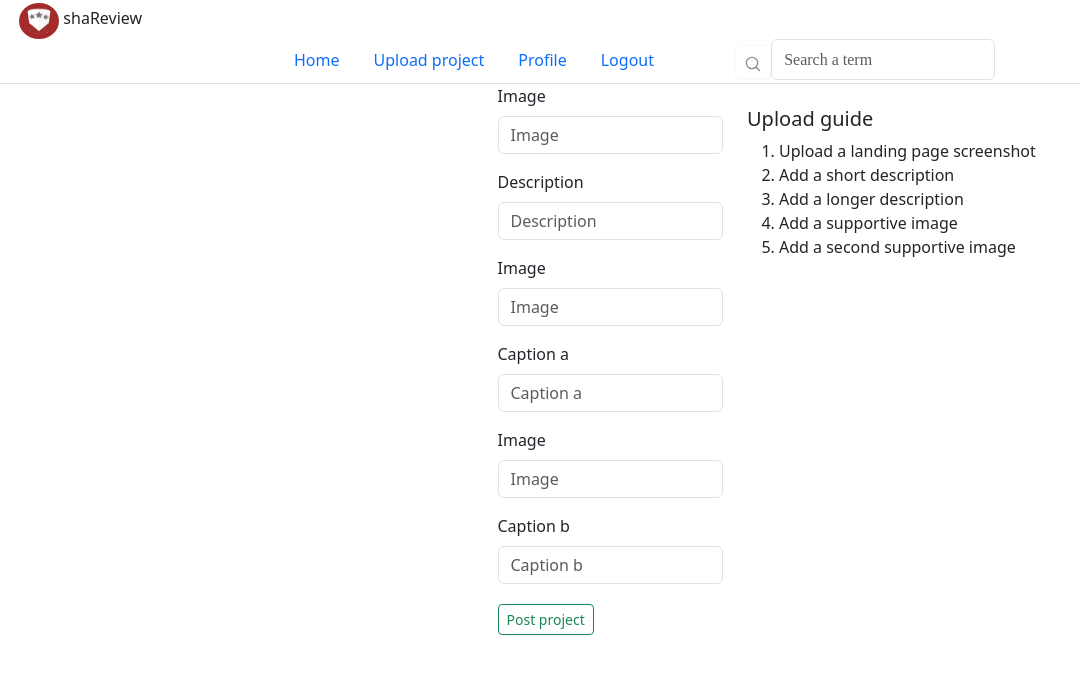
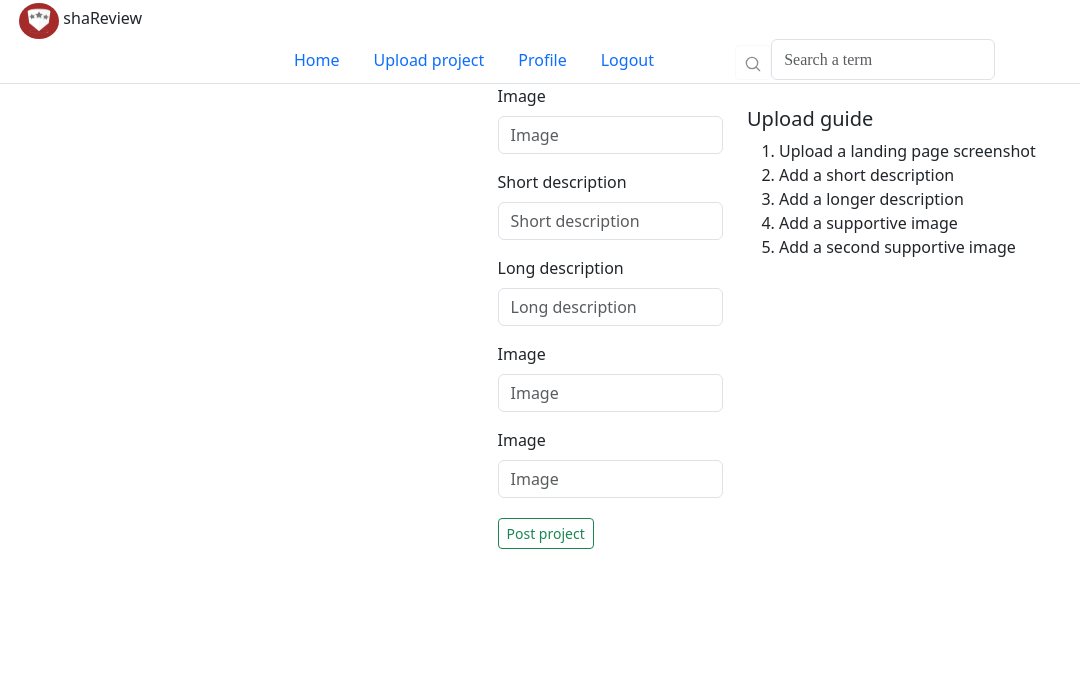
Before and after one commit to benie254/shaReview, a Django app: page /add/project/ in a window 1280 px wide. Shown: the top 674 px of the page, without its empty margins (0-1080 px from the left). Run offline with Django 4.2, Linux system fonts and the light colour scheme; a user stored in the database is signed in; some libraries are stand-ins or nearby versions.

Commit message:
update app's forms, index template && models

```diff
--- a/review/forms.py
+++ b/review/forms.py
@@ -16,7 +16,7 @@ class BioForm(forms.ModelForm):
 class ProjectForm(forms.ModelForm):
 	class Meta:
 		model = Project
-		fields = ['landing_pic','description','support_pic_a','caption_a','support_pic_b','caption_b']
+		fields = ['landing_pic','short_description','long_description','support_pic_a','support_pic_b']
 
 class ContactForm(forms.ModelForm):
 	class Meta:
--- a/review/models.py
+++ b/review/models.py
@@ -18,16 +18,15 @@ class Profile(models.Model):
 class Project(models.Model):
 	creator = models.ForeignKey(User, on_delete=models.DO_NOTHING, null=True)
 	landing_pic = CloudinaryField('image')
-	description = models.CharField(max_length=60)
+	short_description = models.CharField(max_length=30)
+	long_description = models.CharField(max_length=60)
 	support_pic_a = CloudinaryField('image')
-	caption_a = models.CharField(max_length=30)
 	support_pic_b = CloudinaryField('image')
-	caption_b = models.CharField(max_length=30)
 	published = models.DateTimeField(auto_now_add=True)
 
 	@classmethod
 	def search_by_term(cls, search_term):
-		projects = cls.objects.filter(description__icontains=search_term)
+		projects = cls.objects.filter(long_description__icontains=search_term)
 		return projects
 
 
--- a/review/views.py
+++ b/review/views.py
@@ -17,12 +17,11 @@ def new_project(request):
 		if projform.is_valid():
 			print('valid!')
 			landing_pic = projform.cleaned_data['landing_pic']
-			description = projform.cleaned_data['description']
+			short_description = projform.cleaned_data['short_description']
+			long_description = projform.cleaned_data['long_description']
 			support_pic_a = projform.cleaned_data['support_pic_a']
-			caption_a = projform.cleaned_data['caption_a']
 			support_pic_b = projform.cleaned_data['support_pic_b']
-			caption_b = projform.cleaned_data['caption_b']
-			project = Project(landing_pic=landing_pic,description=description,support_pic_a=support_pic_a,caption_a=caption_a,support_pic_b=support_pic_b,caption_b=caption_b)
+			project = Project(landing_pic=landing_pic,short_description=short_description,long_description=long_description,support_pic_a=support_pic_a,support_pic_b=support_pic_b)
 			project.creator = current_user
 			project.save()
 		return redirect('home')
```
Also changed, not shown: review/templates/projects/index.html (+3 -4 lines), review/templates/projects/project.html (+3 -9 lines), review/migrations/0005_rename_description_project_long_description_and_more.py (added).
